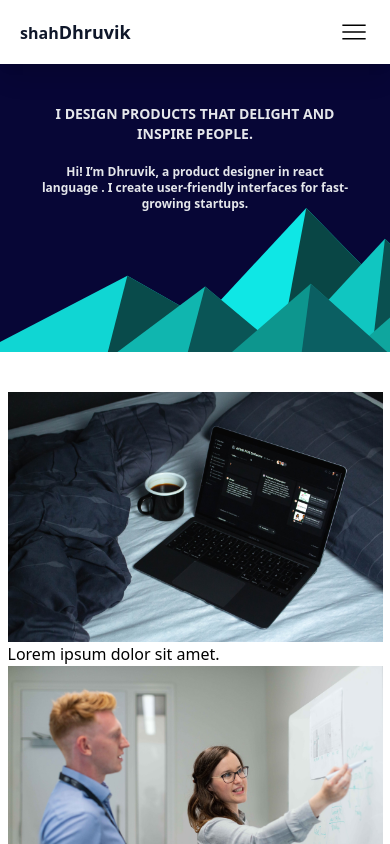
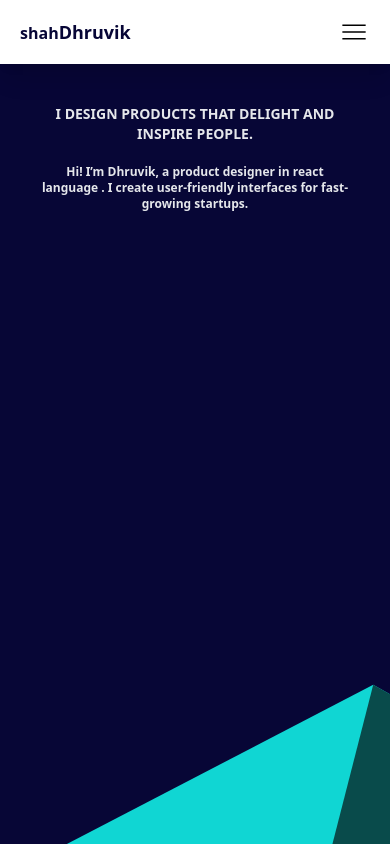
Before and after one commit to ShahDhruvik/dhruvikPortfolio, a React (Vite) app: page / in a window 390 px wide. Shown: the top 844 px of the page. Built offline with nearby package versions, Linux system fonts and the light colour scheme.

Commit message:
still remianed

```diff
--- a/src/Banner.jsx
+++ b/src/Banner.jsx
@@ -3,8 +3,8 @@ import './style/banner.css'
 
 const Banner = () => {
   return (
-    <div className="pfBanner pfBannerImg">
-      <div className="pfBannerSum">
+    <div className="pfBanner pfBannerImg ">
+      <div className="pfBannerSum ">
         <h1>I design products that delight and inspire people.</h1>
         <p>
           Hi! I’m Dhruvik, a product designer in react language . I create
--- a/src/main.jsx
+++ b/src/main.jsx
@@ -11,6 +11,6 @@ ReactDOM.createRoot(document.getElementById('root')).render(
     {/* <FrontAni /> */}
     <Header />
     <Banner />
-    <Slider />
+    {/* <Slider /> */}
   </>,
 )
--- a/src/style/banner.css
+++ b/src/style/banner.css
@@ -1,7 +1,7 @@
 .pfBanner {
   @apply z-0 relative   text-gray-200;
   & > .pfBannerSum {
-    @apply text-gray-200 h-72 sm:h-96 md:h-[450px] lg:h-screen w-full flex flex-col justify-start items-center;
+    @apply text-gray-200 object-top  h-screen w-full flex flex-col justify-start items-center;
 
     & > h1 {
       @apply px-10 pt-10 sm:pt-16 md:pt-20 lg:pt-36 pb-5 text-center uppercase text-sm sm:text-base md:text-lg lg:text-xl font-extrabold;
@@ -11,9 +11,6 @@
       @apply px-10 sm:px-14  text-xs  sm:text-sm md:text-base lg:text-lg  text-center font-bold;
     }
   }
-  /* & > .pfBannerImg {
-
-  } */
 }
 
 .pfBannerImg {
--- a/src/style/frontAni.css
+++ b/src/style/frontAni.css
@@ -17,7 +17,6 @@
   animation-timing-function: ease-out;
   top: 0px;
   left: 0px;
-  z-index: 60;
 }
 @keyframes frontpage {
   0% {
--- a/src/style/header.css
+++ b/src/style/header.css
@@ -1,5 +1,5 @@
 .pfHeader {
-  @apply relative bg-slate-200 text-slate-900 h-16;
+  @apply relative bg-slate-200 text-[#070636] h-16;
 
   & > .pfNameBtn {
     @apply absolute bg-white top-0 left-0 z-30 w-full flex flex-row justify-between items-center px-5 h-full shadow-xl;
@@ -21,7 +21,7 @@
   }
 
   & > .pfNavCls {
-    @apply z-20 md:z-40 top-[-192px] left-0 absolute w-full flex justify-between px-5 py-5 text-gray-200 bg-slate-800;
+    @apply z-20 md:z-40 top-[-192px] left-0 absolute w-full flex justify-between px-5 py-5 text-gray-200 bg-[#070636];
 
     & > nav {
       /* @apply bg-slate-500 ; */
```
